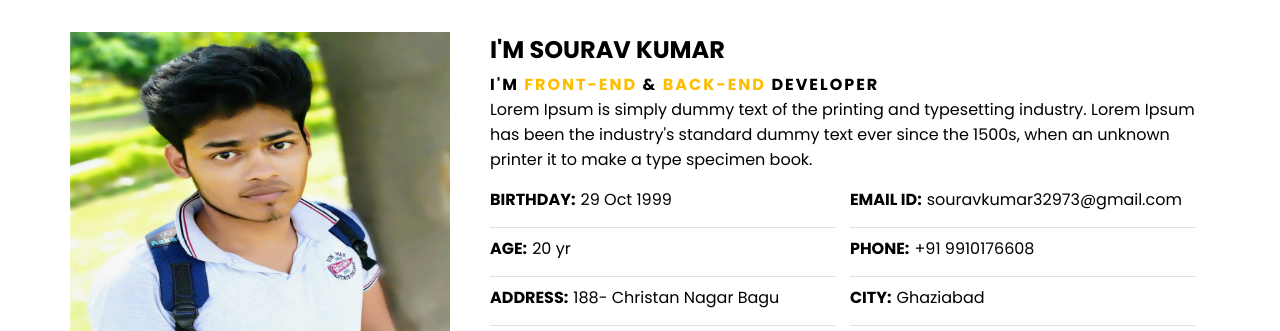
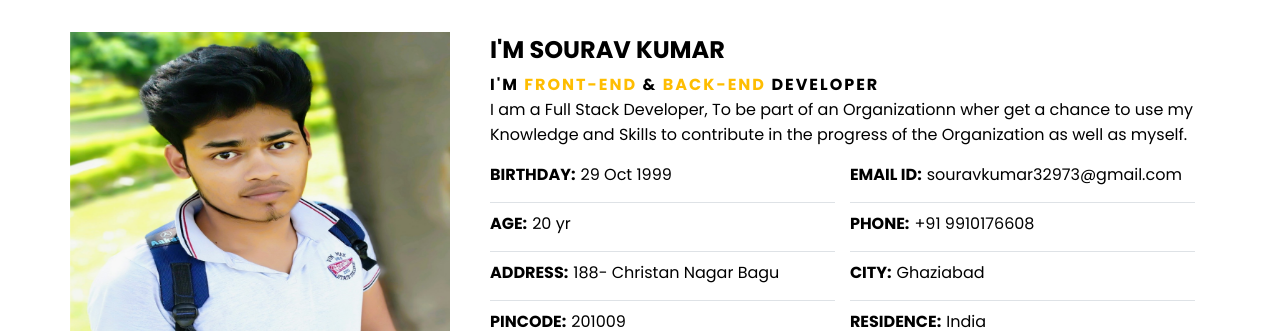
Before and after one commit to souravsoran/portfolio.github.io, a plain HTML site: page index.html in a window 1280 px wide. Shown: the part 987-1318 px from the top of the page. Drawn offline with Linux system fonts and the light colour scheme; files whose address does not match are found by name.

Commit message:
Update index.html

```diff
--- a/index.html
+++ b/index.html
@@ -84,9 +84,9 @@
                         <div class="text">
                             <h4>I'M Sourav Kumar</h4>
                             <h6>I'M <span>Front-end</span> & <span>Back-end</span> Developer</h6>
-                            <p>Lorem Ipsum is simply dummy text of the printing and typesetting industry. Lorem Ipsum
-                                has been the industry's standard dummy text ever since the 1500s, when an unknown
-                                printer it to make a type specimen book.</p>
+                            <p>I am a Full Stack Developer,
+                             To be part of an Organizationn wher get a chance to use my Knowledge and Skills to contribute in the  progress of the Organization
+                            as well as myself.</p>
                             <div class="info">
                                 <div class="list">
                                     <label>Birthday:</label>
```
